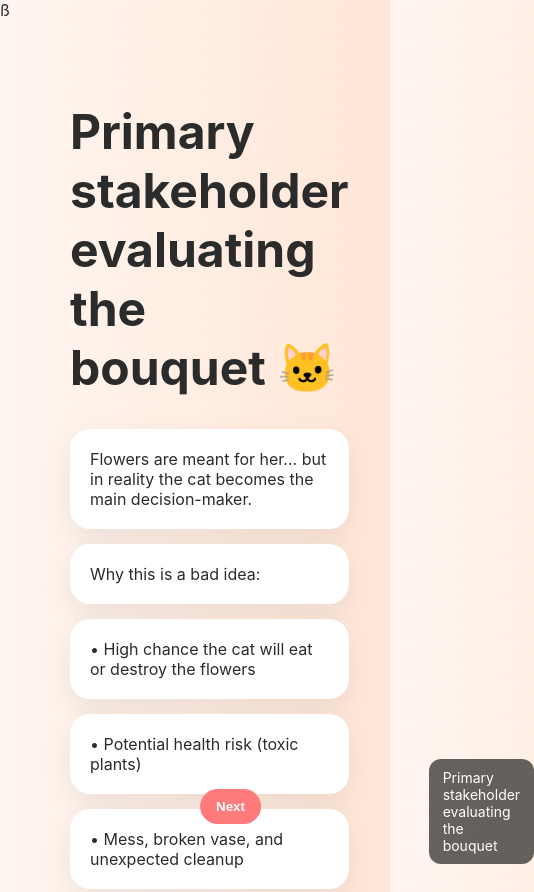
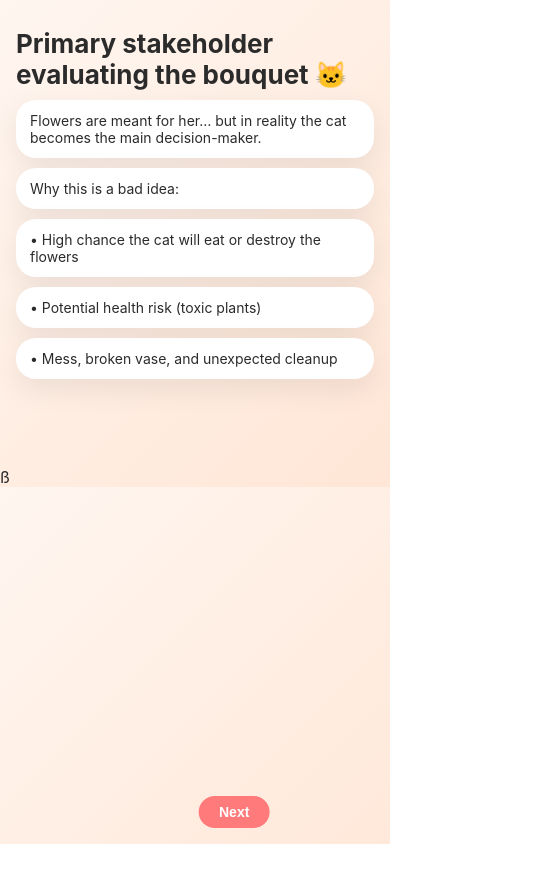
Before and after one commit to cloudkserg/test2, a plain HTML site: page index.html in a window 390 px wide. Shown: the top 892 px of the page, 534 px wide, since content can reach past the window. After the commit the page ends 844 px from the top, so only its background shows below. Drawn offline with Linux system fonts and the light colour scheme; grey boxes are pictures that could not be loaded.

Commit message:
commit again

```diff
--- a/index.html
+++ b/index.html
@@ -30,6 +30,21 @@ button{padding:10px 16px;border-radius:20px;border:none;background:var(--accent)
 .bar{width:40px;background:linear-gradient(var(--accent),var(--accent2));border-radius:8px 8px 4px 4px;position:relative;display:flex;align-items:flex-end;justify-content:center}
 .bar-label{position:absolute;bottom:-40px;font-size:12px;text-align:center;width:100%}
 .bar-value{position:absolute;top:-22px;font-size:12px;color:#555}
+@media(max-width:600px){
+  body{overflow:auto}
+  .slide{position:relative;inset:auto;padding:16px 12px 80px}
+  .slide.active{display:block}
+  .slide:not(.active){display:none;opacity:0}
+  .frame{grid-template-columns:1fr;height:auto}
+  .left{padding:8px 4px}
+  .right{display:none}
+  h1{font-size:26px;margin:4px 0}
+  h2{font-size:22px;margin:4px 0}
+  .box{padding:12px 14px;margin-top:10px;font-size:14px}
+  .small{font-size:12px}
+  .controls{bottom:16px;gap:8px}
+  button{padding:8px 20px;font-size:14px}
+}
 </style>
 </head>
 <body>
```
